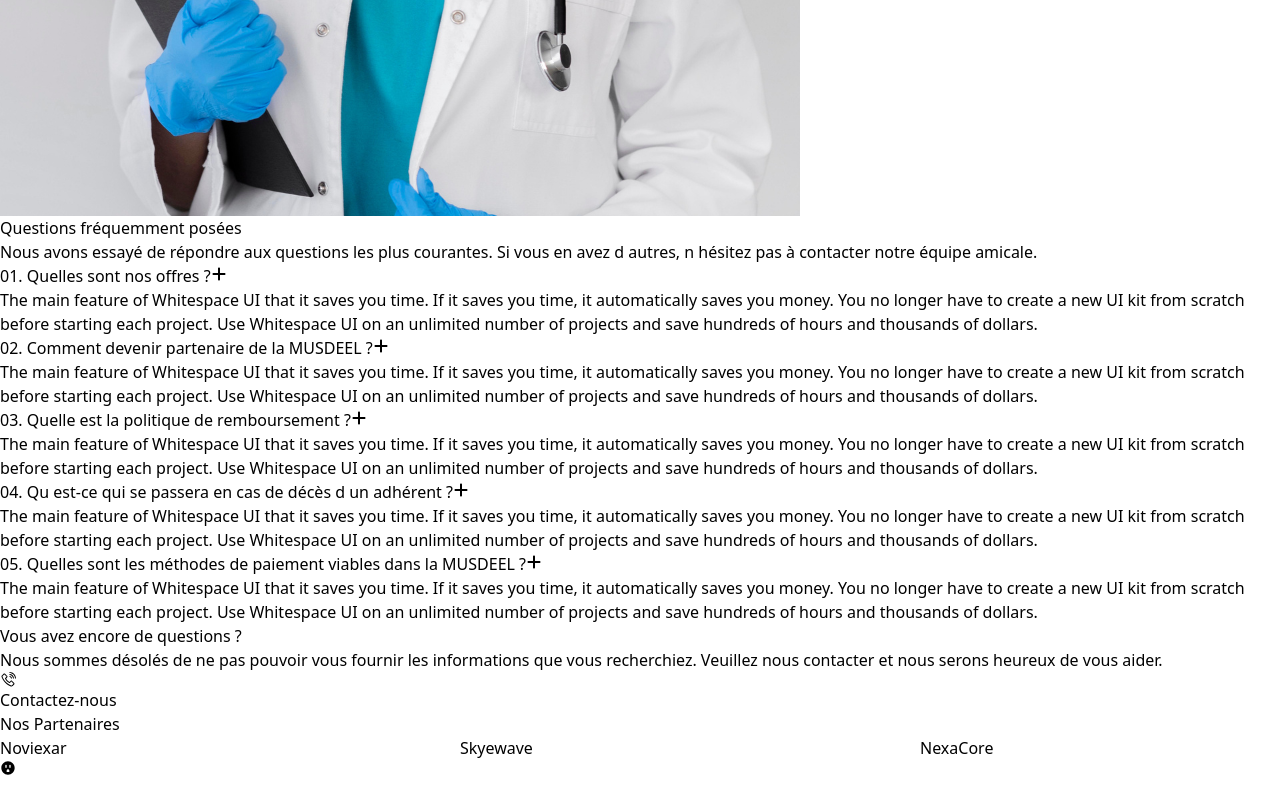
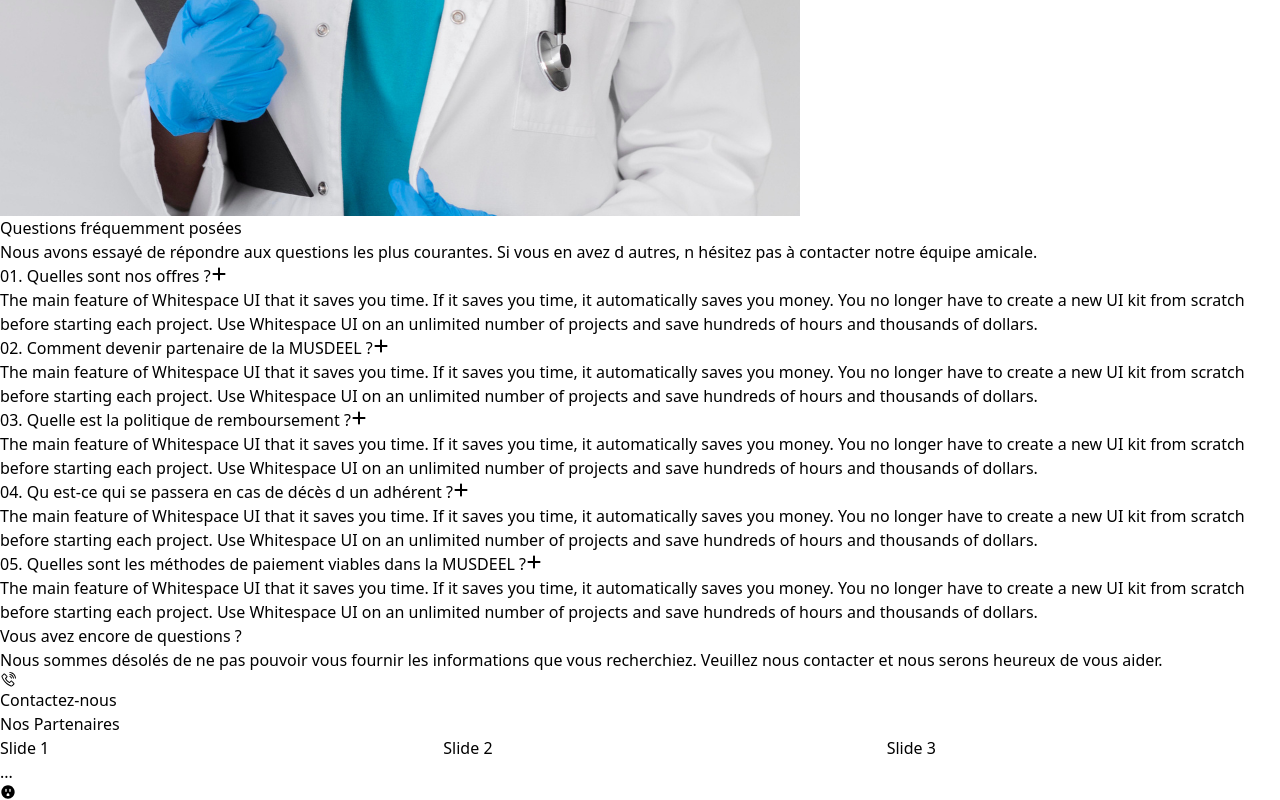
Before and after one commit to rovertnet/Scool, a React (Vite) app: page / in a window 1280 px wide. Shown: the part 3278-4078 px from the top of the page. Before the commit the page ends 4054 px from the top, so only its background shows below. Built offline with nearby package versions, Linux system fonts and the light colour scheme.

Commit message:
another commit

```diff
--- a/src/component/cHome/SlidePartenaire.jsx
+++ b/src/component/cHome/SlidePartenaire.jsx
@@ -1,6 +1,7 @@
-
+// Import Swiper React components
 import { Swiper, SwiperSlide } from "swiper/react";
 
+// Import Swiper styles
 import "swiper/css";
 
 const SlidePartenaire = () => {
@@ -11,21 +12,18 @@ const SlidePartenaire = () => {
           Nos Partenaires
         </h2>
         <div className="flex justify-center items-center text-black font-extrabold">
-          <div className=" md:max-w-5xl max-w-3xl">
+          <div className="max-w-5xl">
             <Swiper
-              spaceBetween={100}
+              spaceBetween={50}
               slidesPerView={3}
               onSlideChange={() => console.log("slide change")}
               onSwiper={(swiper) => console.log(swiper)}
             >
-              <SwiperSlide>Noviexar</SwiperSlide>
-              <SwiperSlide>Skyewave</SwiperSlide>
-              <SwiperSlide>NexaCore</SwiperSlide>
-              <SwiperSlide>EliteXcel</SwiperSlide>
-              <SwiperSlide>Zenithron</SwiperSlide>
-              <SwiperSlide>Ennovatek</SwiperSlide>
-              <SwiperSlide>Infinitumix</SwiperSlide>
-              <SwiperSlide>SpectraFuse</SwiperSlide>
+              <SwiperSlide>Slide 1</SwiperSlide>
+              <SwiperSlide>Slide 2</SwiperSlide>
+              <SwiperSlide>Slide 3</SwiperSlide>
+              <SwiperSlide>Slide 4</SwiperSlide>
+              ...
             </Swiper>
           </div>
         </div>
```
